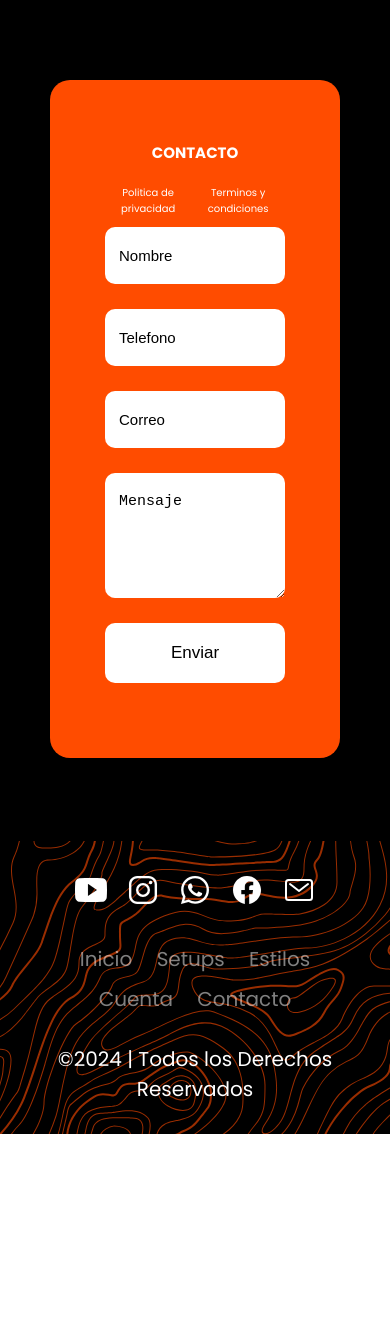
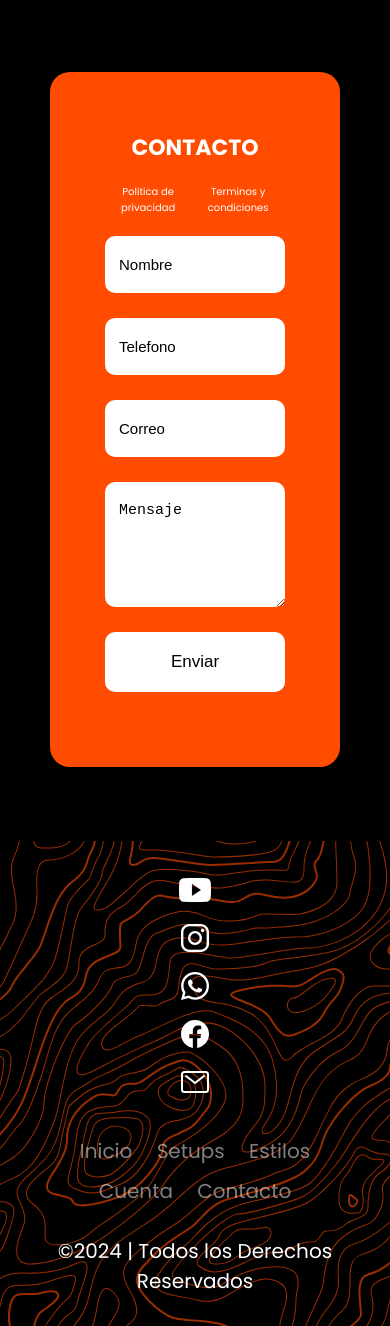
Before and after one commit to xzignacio/PreEntrega2-Escarcha, a website: page paginas/contacto.html in a window 390 px wide. Shown: the part 420-1746 px from the top of the page. Before the commit the page ends 1554 px from the top, so only its background shows below. Drawn offline with nearby package versions, Linux system fonts and the light colour scheme.

Commit message:
ultimos arreglos de responsive en celulares pequeños

```diff
--- a/scss/_responsive.scss
+++ b/scss/_responsive.scss
@@ -211,6 +211,16 @@
         text-align: center;
     }
 
+    .social-icon {
+        text-align: center;
+        flex-direction: column;
+    }
+
+    .menu-2 {
+        text-align: center;
+        flex-direction: column;
+    }
+
     .main-contacto {
         padding: 50px;
         width: 100%;
@@ -229,7 +239,7 @@
 
     .h2-contacto {
         text-align: center;
-        font-size: 20px;
+        font-size: 22px;
         flex-direction: column;
     }
 }
```
Also changed, not shown: css/estilo.css.
